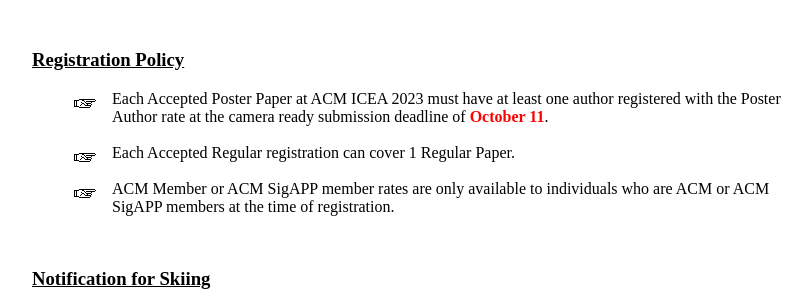
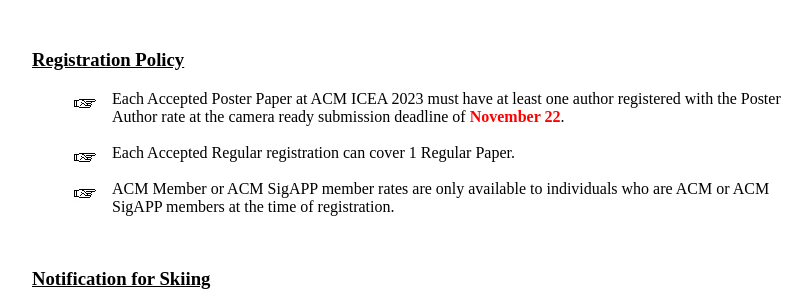
Before and after one commit to icea-conf/2023, a Jekyll site: the page built from registration/index.html, in a window 1280 px wide. Shown: the part 641-941 px from the top of the page, without its empty margins (233-1045 px from the left). Built offline with Jekyll 4.4.1, drawn with Linux system fonts in a browser that asks for light colours.

Commit message:
Update index.html

```diff
--- a/registration/index.html
+++ b/registration/index.html
@@ -24,7 +24,7 @@
 
                <h3><u>Registration Policy</u></h3>
                <ul class="ul-style">
-                    <li class="li-style"><a style="text-align: justify">Each Accepted Poster Paper at ACM ICEA 2023 must have at least one author registered with the Poster Author rate at the camera ready submission deadline of <b style="color: #FF0000">October 11</b>.</a></li><br>
+                    <li class="li-style"><a style="text-align: justify">Each Accepted Poster Paper at ACM ICEA 2023 must have at least one author registered with the Poster Author rate at the camera ready submission deadline of <b style="color: #FF0000">November 22</b>.</a></li><br>
                     <li class="li-style"><a style="text-align: justify">Each Accepted Regular registration can cover 1 Regular Paper.</a></li><br>
                     <li class="li-style"><a style="text-align: justify">ACM Member or ACM SigAPP member rates are only available to individuals who are ACM or ACM SigAPP members at the time of registration.</a></li>
                </ul></br>
```
